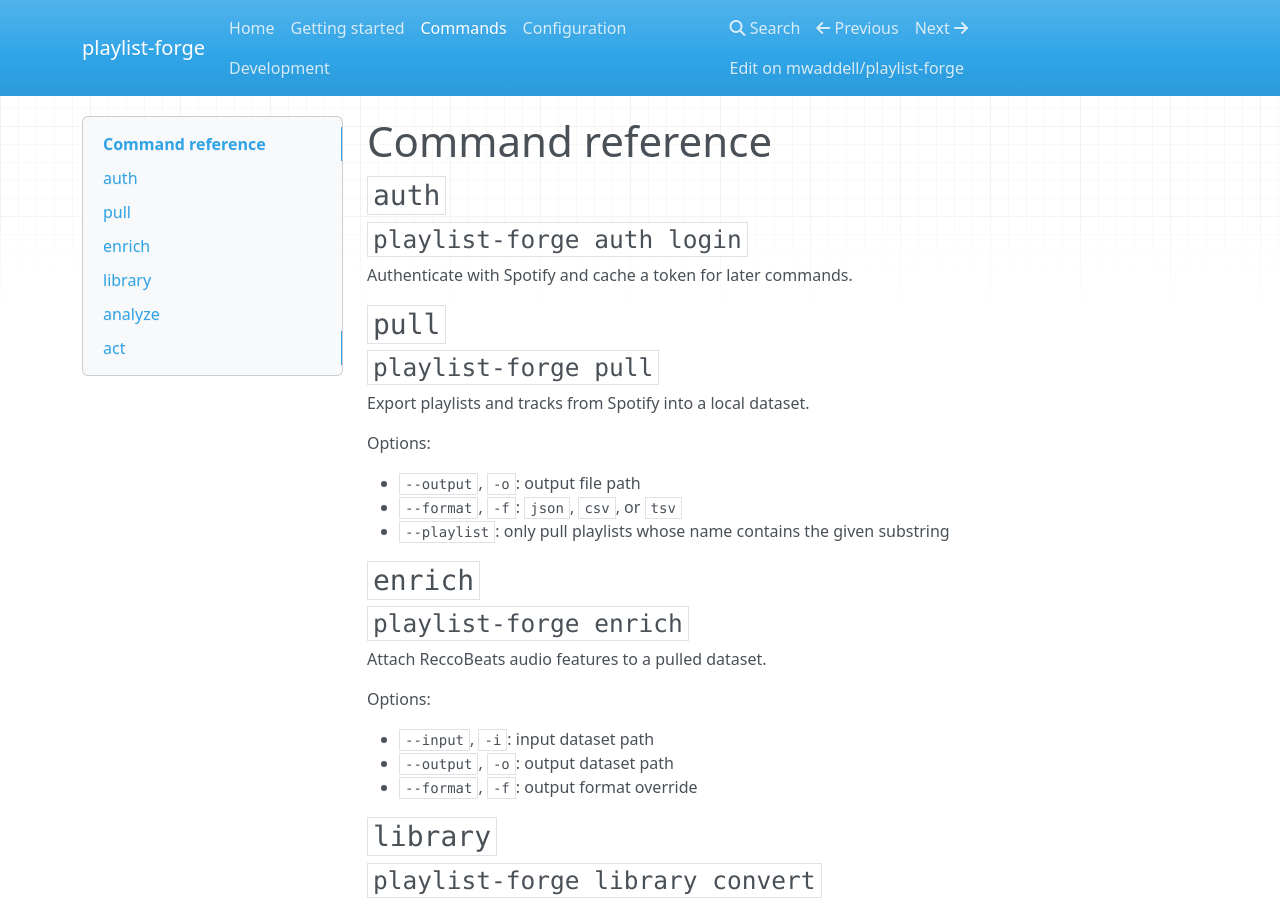
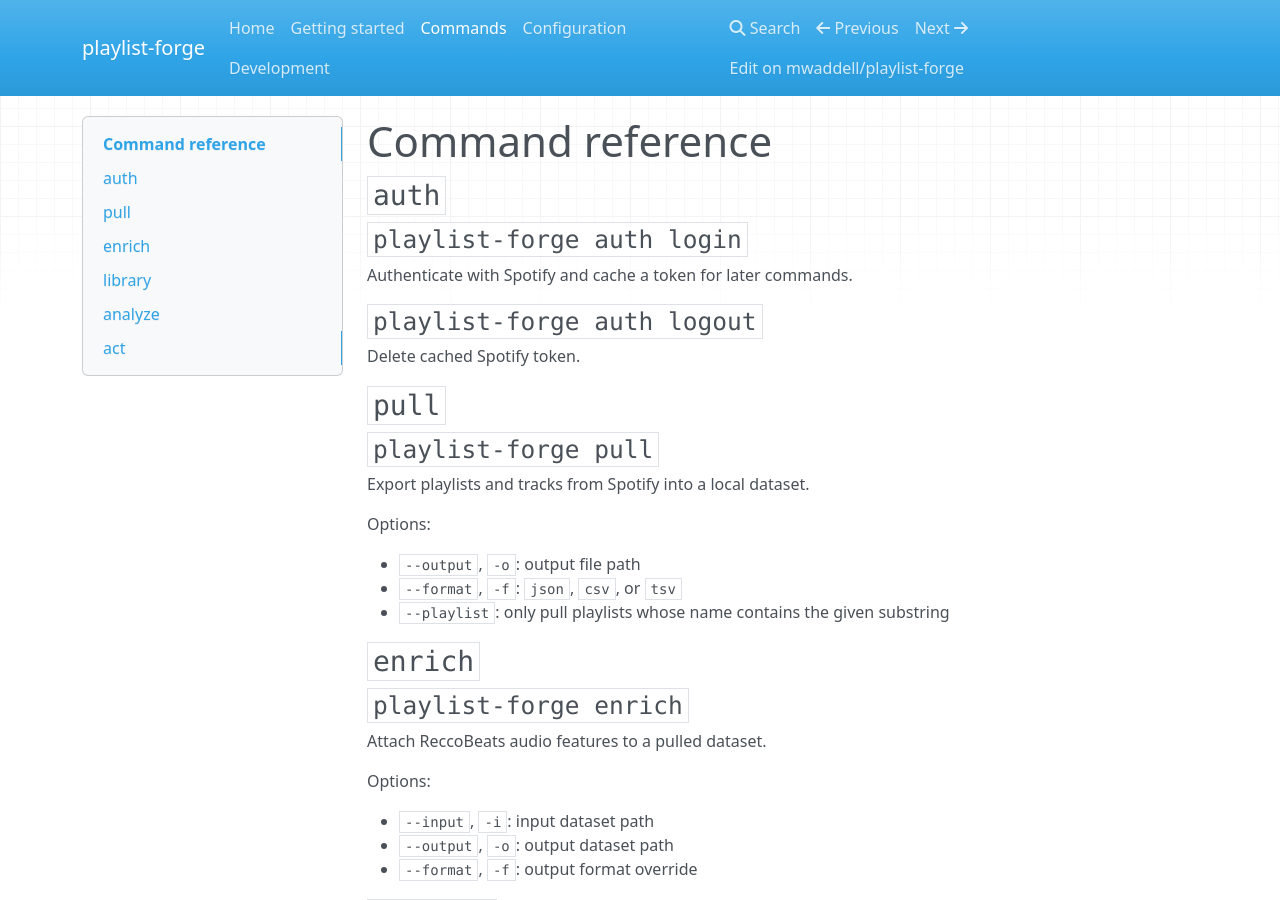
Before and after one commit to mwaddell/playlist-forge, an MkDocs documentation site: the page built from docs/commands.md, in a window 1280 px wide and 900 px high. Built offline with MkDocs 1.6.1, drawn with Linux system fonts in a browser that asks for light colours; nearby versions of some CDN libraries.

Commit message:
updated docs

```diff
--- a/docs/commands.md
+++ b/docs/commands.md
@@ -5,6 +5,10 @@
 ### `playlist-forge auth login`
 
 Authenticate with Spotify and cache a token for later commands.
+
+### `playlist-forge auth logout`
+
+Delete cached Spotify token.
 
 ## `pull`
 
```
